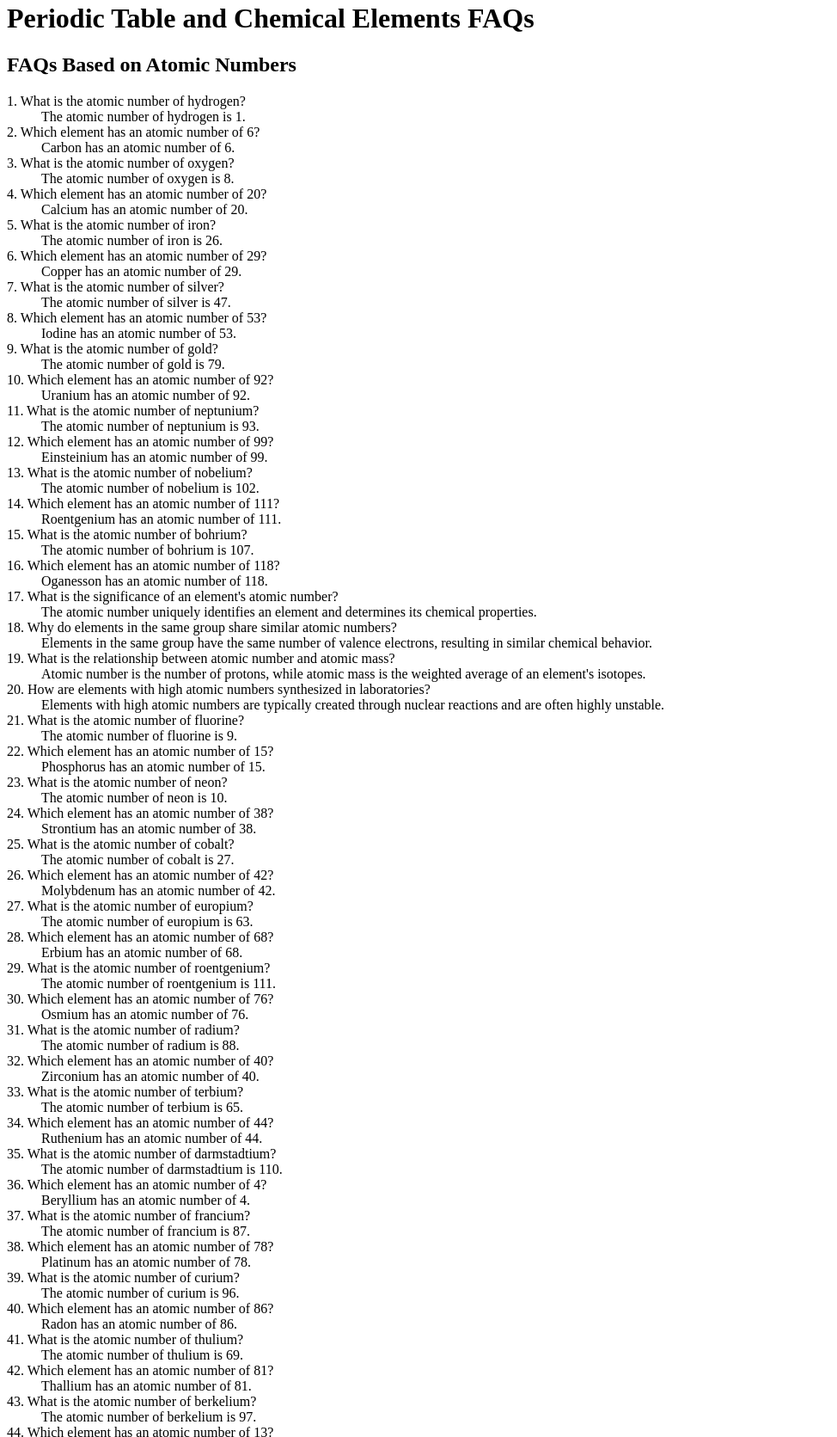
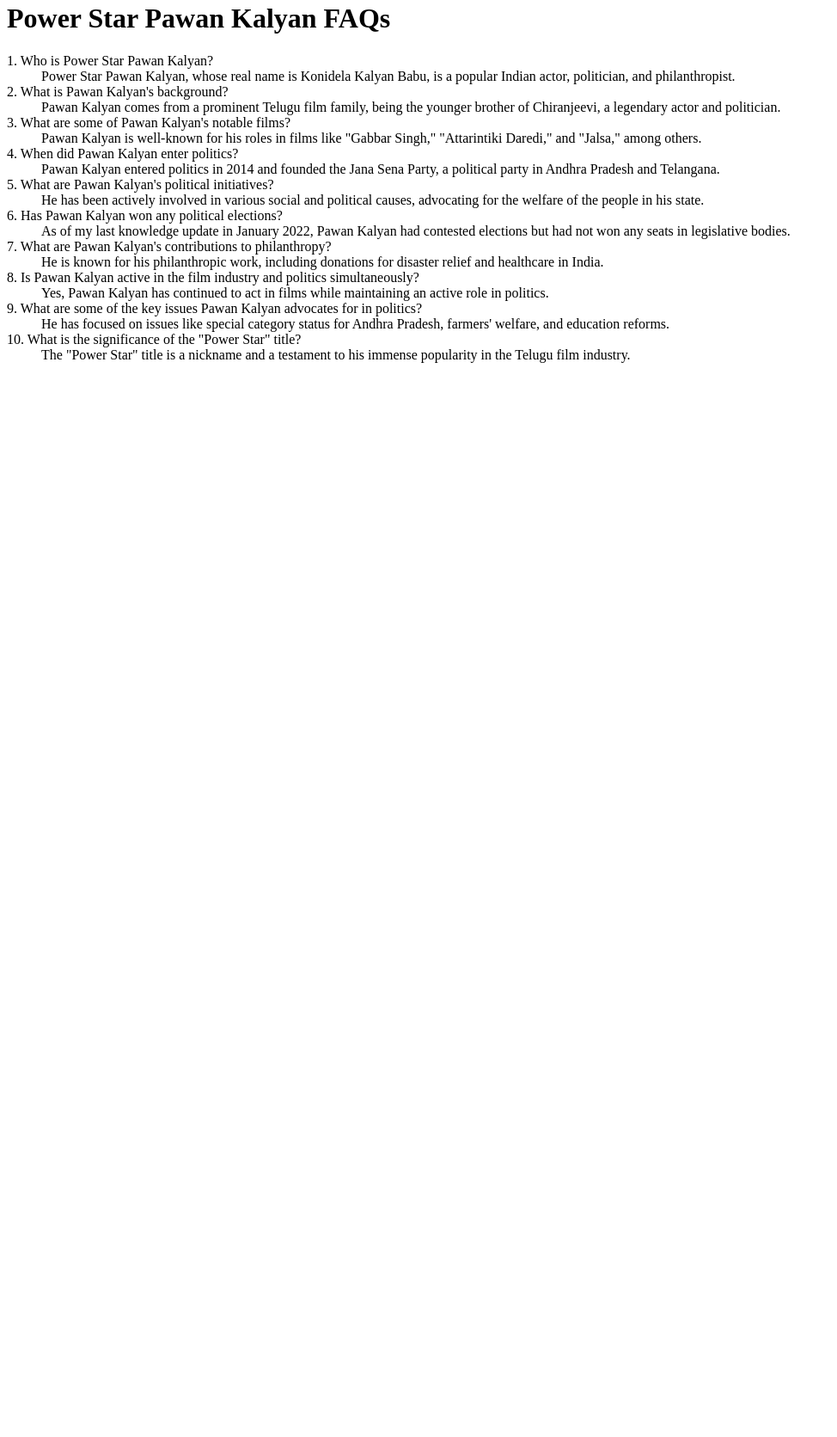
Before and after one commit to Bannu-Royals/Chat-Bot, a plain HTML site: page Faq_pk.html in a window 1280 px wide. Shown: the part 18-1689 px from the top of the page at 86% size, without its empty margins (0-974 px from the left). After the commit the page ends 800 px from the top, so only its background shows below. Drawn offline with Linux system fonts and the light colour scheme.

Commit message:
Update Faq_pk.html

```diff
--- a/Faq_pk.html
+++ b/Faq_pk.html
@@ -1,165 +1,41 @@
 <!DOCTYPE html>
 <html>
 <head>
-    <title>Periodic Table and Chemical Elements FAQs</title>
+    <title>Power Star Pawan Kalyan FAQs</title>
 </head>
 <body>
-    <h1>Periodic Table and Chemical Elements FAQs</h1>
-
-    <h2>FAQs Based on Atomic Numbers</h2>
+    <h1>Power Star Pawan Kalyan FAQs</h1>
 
     <dl>
-        <dt>1. What is the atomic number of hydrogen?</dt>
-        <dd>The atomic number of hydrogen is 1.</dd>
+        <dt>1. Who is Power Star Pawan Kalyan?</dt>
+        <dd>Power Star Pawan Kalyan, whose real name is Konidela Kalyan Babu, is a popular Indian actor, politician, and philanthropist.</dd>
 
-        <dt>2. Which element has an atomic number of 6?</dt>
-        <dd>Carbon has an atomic number of 6.</dd>
+        <dt>2. What is Pawan Kalyan's background?</dt>
+        <dd>Pawan Kalyan comes from a prominent Telugu film family, being the younger brother of Chiranjeevi, a legendary actor and politician.</dd>
 
-        <dt>3. What is the atomic number of oxygen?</dt>
-        <dd>The atomic number of oxygen is 8.</dd>
+        <dt>3. What are some of Pawan Kalyan's notable films?</dt>
+        <dd>Pawan Kalyan is well-known for his roles in films like "Gabbar Singh," "Attarintiki Daredi," and "Jalsa," among others.</dd>
 
-        <dt>4. Which element has an atomic number of 20?</dt>
-        <dd>Calcium has an atomic number of 20.</dd>
+        <dt>4. When did Pawan Kalyan enter politics?</dt>
+        <dd>Pawan Kalyan entered politics in 2014 and founded the Jana Sena Party, a political party in Andhra Pradesh and Telangana.</dd>
 
-        <dt>5. What is the atomic number of iron?</dt>
-        <dd>The atomic number of iron is 26.</dd>
+        <dt>5. What are Pawan Kalyan's political initiatives?</dt>
+        <dd>He has been actively involved in various social and political causes, advocating for the welfare of the people in his state.</dd>
 
-        <dt>6. Which element has an atomic number of 29?</dt>
-        <dd>Copper has an atomic number of 29.</dd>
+        <dt>6. Has Pawan Kalyan won any political elections?</dt>
+        <dd>As of my last knowledge update in January 2022, Pawan Kalyan had contested elections but had not won any seats in legislative bodies.</dd>
 
-        <dt>7. What is the atomic number of silver?</dt>
-        <dd>The atomic number of silver is 47.</dd>
+        <dt>7. What are Pawan Kalyan's contributions to philanthropy?</dt>
+        <dd>He is known for his philanthropic work, including donations for disaster relief and healthcare in India.</dd>
 
-        <dt>8. Which element has an atomic number of 53?</dt>
-        <dd>Iodine has an atomic number of 53.</dd>
+        <dt>8. Is Pawan Kalyan active in the film industry and politics simultaneously?</dt>
+        <dd>Yes, Pawan Kalyan has continued to act in films while maintaining an active role in politics.</dd>
 
-        <dt>9. What is the atomic number of gold?</dt>
-        <dd>The atomic number of gold is 79.</dd>
+        <dt>9. What are some of the key issues Pawan Kalyan advocates for in politics?</dt>
+        <dd>He has focused on issues like special category status for Andhra Pradesh, farmers' welfare, and education reforms.</dd>
 
-        <dt>10. Which element has an atomic number of 92?</dt>
-        <dd>Uranium has an atomic number of 92.</dd>
-
-        <dt>11. What is the atomic number of neptunium?</dt>
-        <dd>The atomic number of neptunium is 93.</dd>
-
-        <dt>12. Which element has an atomic number of 99?</dt>
-        <dd>Einsteinium has an atomic number of 99.</dd>
-
-        <dt>13. What is the atomic number of nobelium?</dt>
-        <dd>The atomic number of nobelium is 102.</dd>
-
-        <dt>14. Which element has an atomic number of 111?</dt>
-        <dd>Roentgenium has an atomic number of 111.</dd>
-
-        <dt>15. What is the atomic number of bohrium?</dt>
-        <dd>The atomic number of bohrium is 107.</dd>
-
-        <dt>16. Which element has an atomic number of 118?</dt>
-        <dd>Oganesson has an atomic number of 118.</dd>
-
-        <dt>17. What is the significance of an element's atomic number?</dt>
-        <dd>The atomic number uniquely identifies an element and determines its chemical properties.</dd>
-
-        <dt>18. Why do elements in the same group share similar atomic numbers?</dt>
-        <dd>Elements in the same group have the same number of valence electrons, resulting in similar chemical behavior.</dd>
-
-        <dt>19. What is the relationship between atomic number and atomic mass?</dt>
-        <dd>Atomic number is the number of protons, while atomic mass is the weighted average of an element's isotopes.</dd>
-
-        <dt>20. How are elements with high atomic numbers synthesized in laboratories?</dt>
-        <dd>Elements with high atomic numbers are typically created through nuclear reactions and are often highly unstable.</dd>
-
-        <dt>21. What is the atomic number of fluorine?</dt>
-        <dd>The atomic number of fluorine is 9.</dd>
-
-        <dt>22. Which element has an atomic number of 15?</dt>
-        <dd>Phosphorus has an atomic number of 15.</dd>
-
-        <dt>23. What is the atomic number of neon?</dt>
-        <dd>The atomic number of neon is 10.</dd>
-
-        <dt>24. Which element has an atomic number of 38?</dt>
-        <dd>Strontium has an atomic number of 38.</dd>
-
-        <dt>25. What is the atomic number of cobalt?</dt>
-        <dd>The atomic number of cobalt is 27.</dd>
-
-        <!-- Continue with FAQs 26-50 -->
-        <dt>26. Which element has an atomic number of 42?</dt>
-        <dd>Molybdenum has an atomic number of 42.</dd>
-
-        <dt>27. What is the atomic number of europium?</dt>
-        <dd>The atomic number of europium is 63.</dd>
-
-        <dt>28. Which element has an atomic number of 68?</dt>
-        <dd>Erbium has an atomic number of 68.</dd>
-
-        <dt>29. What is the atomic number of roentgenium?</dt>
-        <dd>The atomic number of roentgenium is 111.</dd>
-
-        <dt>30. Which element has an atomic number of 76?</dt>
-        <dd>Osmium has an atomic number of 76.</dd>
-
-        <dt>31. What is the atomic number of radium?</dt>
-        <dd>The atomic number of radium is 88.</dd>
-
-        <dt>32. Which element has an atomic number of 40?</dt>
-        <dd>Zirconium has an atomic number of 40.</dd>
-
-        <dt>33. What is the atomic number of terbium?</dt>
-        <dd>The atomic number of terbium is 65.</dd>
-
-        <dt>34. Which element has an atomic number of 44?</dt>
-        <dd>Ruthenium has an atomic number of 44.</dd>
-
-        <dt>35. What is the atomic number of darmstadtium?</dt>
-        <dd>The atomic number of darmstadtium is 110.</dd>
-
-        <dt>36. Which element has an atomic number of 4?</dt>
-        <dd>Beryllium has an atomic number of 4.</dd>
-
-        <dt>37. What is the atomic number of francium?</dt>
-        <dd>The atomic number of francium is 87.</dd>
-
-        <dt>38. Which element has an atomic number of 78?</dt>
-        <dd>Platinum has an atomic number of 78.</dd>
-
-        <dt>39. What is the atomic number of curium?</dt>
-        <dd>The atomic number of curium is 96.</dd>
-
-        <dt>40. Which element has an atomic number of 86?</dt>
-        <dd>Radon has an atomic number of 86.</dd>
-
-        <dt>41. What is the atomic number of thulium?</dt>
-        <dd>The atomic number of thulium is 69.</dd>
-
-        <dt>42. Which element has an atomic number of 81?</dt>
-        <dd>Thallium has an atomic number of 81.</dd>
-
-        <dt>43. What is the atomic number of berkelium?</dt>
-        <dd>The atomic number of berkelium is 97.</dd>
-
-        <dt>44. Which element has an atomic number of 13?</dt>
-        <dd>Aluminum has an atomic number of 13.</dd>
-
-        <dt>45. What is the atomic number of nitrogen?</dt>
-        <dd>The atomic number of nitrogen is 7.</dd>
-
-        <dt>46. Which element has an atomic number of 57?</dt>
-        <dd>Lanthanum has an atomic number of 57.</dd>
-
-        <dt>47. What is the atomic number of strontium?</dt>
-        <dd>The atomic number of strontium is 38.</dd>
-
-        <dt>48. Which element has an atomic number of 52?</dt>
-        <dd>Tellurium has an atomic number of 52.</dd>
-
-        <dt>49. What is the atomic number of meitnerium?</dt>
-        <dd>The atomic number of meitnerium is 109.</dd>
-
-        <dt>50. Which element has an atomic number of 32?</dt>
-        <dd>Germanium has an atomic number of 32.</dd>
-
+        <dt>10. What is the significance of the "Power Star" title?</dt>
+        <dd>The "Power Star" title is a nickname and a testament to his immense popularity in the Telugu film industry.</dd>
     </dl>
 </body>
 </html>
```
